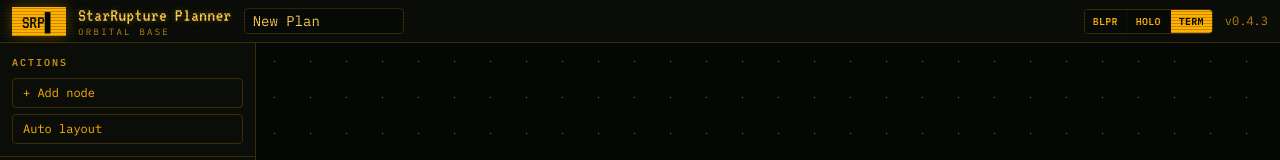
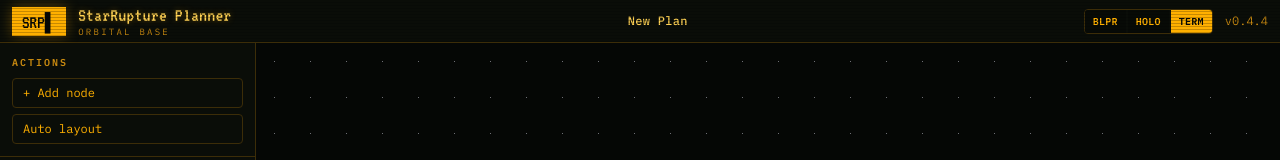
Before and after one commit to joelbyren/star-rupture-planner, a React (Vite) app: page / in a window 1280 px wide. Shown: the top 160 px of the page. Built offline with nearby package versions, Linux system fonts and the light colour scheme.

Commit message:
Better autogrow input

```diff
--- a/package.json
+++ b/package.json
@@ -1,7 +1,7 @@
 {
   "name": "star-rupture-planner",
   "private": true,
-  "version": "0.4.3",
+  "version": "0.4.4",
   "type": "module",
   "scripts": {
     "dev": "vite",
--- a/src/components/layout/Breadcrumb.tsx
+++ b/src/components/layout/Breadcrumb.tsx
@@ -1,10 +1,13 @@
 import { useEffect, useState } from 'react';
 import { usePlanStore, isFactoryNode, type FactoryNodeType } from '../../store/planStore.ts';
+import { AutoGrowInput } from '../ui/AutoGrowInput.tsx';
 
 /**
- * Path shown while inside one or more nested factories: "Main / Foo / Bar".
- * The deepest crumb is the current factory and is editable inline. Factory
- * actions (ports, delete) live in the sidebar's Actions section, not here.
+ * Path shown at all times: "Main / Foo / Bar". The deepest crumb is the
+ * currently-viewed level (plan root or a nested factory) and is editable
+ * inline; every ancestor is a clickable navigation link. This is the only
+ * place plan/factory names are edited — there is no separate "main name"
+ * field elsewhere.
  */
 export function Breadcrumb() {
   const planName = usePlanStore(s => s.planName);
@@ -12,8 +15,7 @@ export function Breadcrumb() {
   const viewPath = usePlanStore(s => s.viewPath);
   const exitTo = usePlanStore(s => s.exitTo);
   const renameFactory = usePlanStore(s => s.renameFactory);
-
-  if (viewPath.length === 0) return null;
+  const renamePlan = usePlanStore(s => s.renamePlan);
 
   // Resolve each factory id along the path to its display name.
   const labels: string[] = [];
@@ -24,25 +26,27 @@ export function Breadcrumb() {
     if (fac) graph = fac.data.inner;
   }
 
-  const currentId = viewPath[viewPath.length - 1];
-  const currentName = labels[labels.length - 1] ?? '';
-  const ancestors = [planName || 'Main', ...labels.slice(0, -1)];
+  const atRoot = viewPath.length === 0;
+  const ancestors = atRoot ? [] : [planName || 'Main', ...labels.slice(0, -1)];
+  const currentName = atRoot ? (planName || 'Main') : labels[labels.length - 1];
+  const currentKey = atRoot ? 'plan-root' : viewPath[viewPath.length - 1];
+  const onRename = atRoot ? renamePlan : renameFactory;
 
-  return <BreadcrumbInner ancestors={ancestors} currentId={currentId} currentName={currentName}
-    onExit={exitTo} onRename={renameFactory} />;
+  return <BreadcrumbInner ancestors={ancestors} currentKey={currentKey} currentName={currentName}
+    onExit={exitTo} onRename={onRename} />;
 }
 
 function BreadcrumbInner({
-  ancestors, currentId, currentName, onExit, onRename,
+  ancestors, currentKey, currentName, onExit, onRename,
 }: {
   ancestors: string[];
-  currentId: string;
+  currentKey: string;
   currentName: string;
   onExit: (index: number) => void;
   onRename: (name: string) => void;
 }) {
   const [draft, setDraft] = useState(currentName);
-  useEffect(() => { setDraft(currentName); }, [currentId, currentName]);
+  useEffect(() => { setDraft(currentName); }, [currentKey, currentName]);
 
   function commitName() {
     const next = draft.trim();
@@ -63,21 +67,16 @@ function BreadcrumbInner({
           </button>
         </span>
       ))}
-      <span className="sr-crumb-sep text-ink-dim">/</span>
-      <input
-        id="factory-rename"
-        name="factory-rename"
-        autoComplete="off"
+      {ancestors.length > 0 && <span className="sr-crumb-sep text-ink-dim">/</span>}
+      <AutoGrowInput
+        id="crumb-rename"
+        name="crumb-rename"
         value={draft}
-        onChange={e => setDraft(e.target.value)}
-        onBlur={commitName}
-        onKeyDown={e => {
-          if (e.key === 'Enter') e.currentTarget.blur();
-          else if (e.key === 'Escape') { setDraft(currentName); e.currentTarget.blur(); }
-        }}
-        title="Rename factory"
+        onChange={setDraft}
+        onCommit={commitName}
+        onCancel={() => setDraft(currentName)}
+        title={ancestors.length > 0 ? 'Rename factory' : 'Rename plan'}
         className="bg-transparent text-ink font-medium px-0.5 rounded border border-transparent hover:border-line-soft focus:border-accent focus:outline-none"
-        style={{ width: `${Math.max(draft.length, 4) + 1}ch` }}
       />
     </div>
   );
--- a/src/components/layout/TopBar.tsx
+++ b/src/components/layout/TopBar.tsx
@@ -1,12 +1,9 @@
-import { usePlanStore } from '../../store/planStore.ts';
 import { version } from '../../../package.json';
 import { MenuGlyph } from './MenuGlyph.tsx';
 import { Breadcrumb } from './Breadcrumb.tsx';
 import { ThemeSwitcher } from './ThemeSwitcher.tsx';
 
 export function TopBar() {
-  const planName = usePlanStore(s => s.planName);
-
   return (
     <div className="sr-topbar relative flex items-center gap-3 px-3 py-1.5 border-b border-line-soft bg-panel">
       <MenuGlyph />
@@ -15,15 +12,6 @@ export function TopBar() {
         <span className="sr-topbar-title font-disp font-semibold text-sm tracking-wide text-ink">StarRupture Planner</span>
         <span className="text-[9px] tracking-[0.25em] uppercase text-ink-dim mt-0.5">orbital base</span>
       </div>
-
-      <input
-        id="plan-name"
-        name="plan-name"
-        autoComplete="off"
-        className="bg-panel-2 border border-line-soft rounded px-2 py-0.5 text-ink text-sm w-40"
-        value={planName}
-        onChange={e => usePlanStore.setState({ planName: e.target.value })}
-      />
 
       <div className="flex-1 flex justify-center min-w-0">
         <Breadcrumb />
--- /dev/null
+++ b/src/components/ui/AutoGrowInput.tsx
@@ -0,0 +1,70 @@
+import { useEffect, useLayoutEffect, useRef, useState } from 'react';
+
+interface AutoGrowInputProps {
+  id?: string;
+  name?: string;
+  value: string;
+  onChange: (value: string) => void;
+  onCommit: () => void;
+  onCancel: () => void;
+  title?: string;
+  className?: string;
+  minWidthCh?: number;
+}
+
+/**
+ * Text input that grows to fit its content by measuring an offscreen mirror
+ * span in the same font, rather than guessing via `ch` units — fonts vary
+ * wildly in glyph width across themes (condensed display faces, monospace
+ * terminal fonts), so a character-count estimate is often wrong.
+ */
+export function AutoGrowInput({
+  id, name, value, onChange, onCommit, onCancel, title, className, minWidthCh = 4,
+}: AutoGrowInputProps) {
+  const mirrorRef = useRef<HTMLSpanElement>(null);
+  const [width, setWidth] = useState<number>();
+
+  useLayoutEffect(() => {
+    if (mirrorRef.current) setWidth(mirrorRef.current.offsetWidth);
+  }, [value]);
+
+  // The mirror may be measured against a fallback font while the theme's
+  // custom @font-face is still downloading, undershooting or overshooting
+  // the real glyph widths. Re-measure once webfonts actually finish loading
+  // so an in-progress edit snaps to the correct width instead of staying
+  // stuck at a fallback-font estimate.
+  useEffect(() => {
+    const remeasure = () => { if (mirrorRef.current) setWidth(mirrorRef.current.offsetWidth); };
+    document.fonts?.ready.then(remeasure);
+    document.fonts?.addEventListener('loadingdone', remeasure);
+    return () => document.fonts?.removeEventListener('loadingdone', remeasure);
+  }, []);
+
+  return (
+    <span className="relative inline-block align-middle">
+      <span
+        ref={mirrorRef}
+        aria-hidden
+        className={`${className ?? ''} invisible absolute top-0 left-0 whitespace-pre pointer-events-none`}
+        style={{ minWidth: `${minWidthCh}ch` }}
+      >
+        {value || ' '}
+      </span>
+      <input
+        id={id}
+        name={name}
+        autoComplete="off"
+        value={value}
+        onChange={e => onChange(e.target.value)}
+        onBlur={onCommit}
+        onKeyDown={e => {
+          if (e.key === 'Enter') e.currentTarget.blur();
+          else if (e.key === 'Escape') { onCancel(); e.currentTarget.blur(); }
+        }}
+        title={title}
+        className={`${className ?? ''} transition-[width] duration-100 ease-out`}
+        style={{ width: width !== undefined ? `${width}px` : `${minWidthCh}ch`, minWidth: `${minWidthCh}ch` }}
+      />
+    </span>
+  );
+}
--- a/src/store/planStore.ts
+++ b/src/store/planStore.ts
@@ -140,6 +140,7 @@ export interface PlanState {
   setPortItem: (portId: string, itemId: string | null) => void;
   removePort: (portId: string) => void;
   renameFactory: (name: string) => void;
+  renamePlan: (name: string) => void;
   /** Delete the factory whose inner graph is currently open, then exit to its parent. */
   removeCurrentFactory: () => void;
 
@@ -1014,6 +1015,9 @@ export const usePlanStore = create<PlanState>((set, get) => {
     renameFactory(name) {
       commitCurrentFactory(d => ({ ...d, name }), false);
     },
+    renamePlan(name) {
+      set({ planName: name });
+    },
     removeCurrentFactory() {
       const { rootGraph, viewPath, layoutTick } = get();
       if (viewPath.length === 0) return;
```
